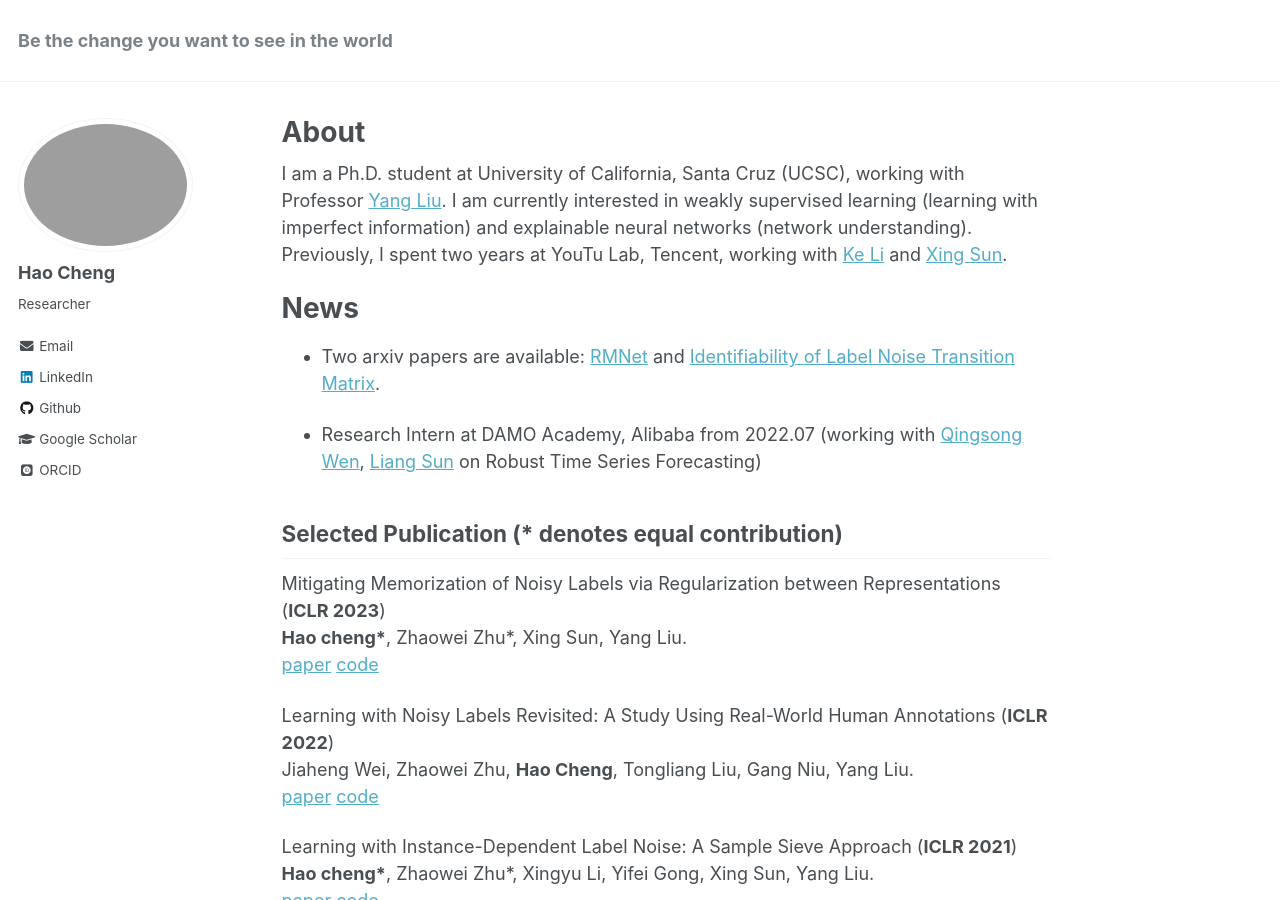
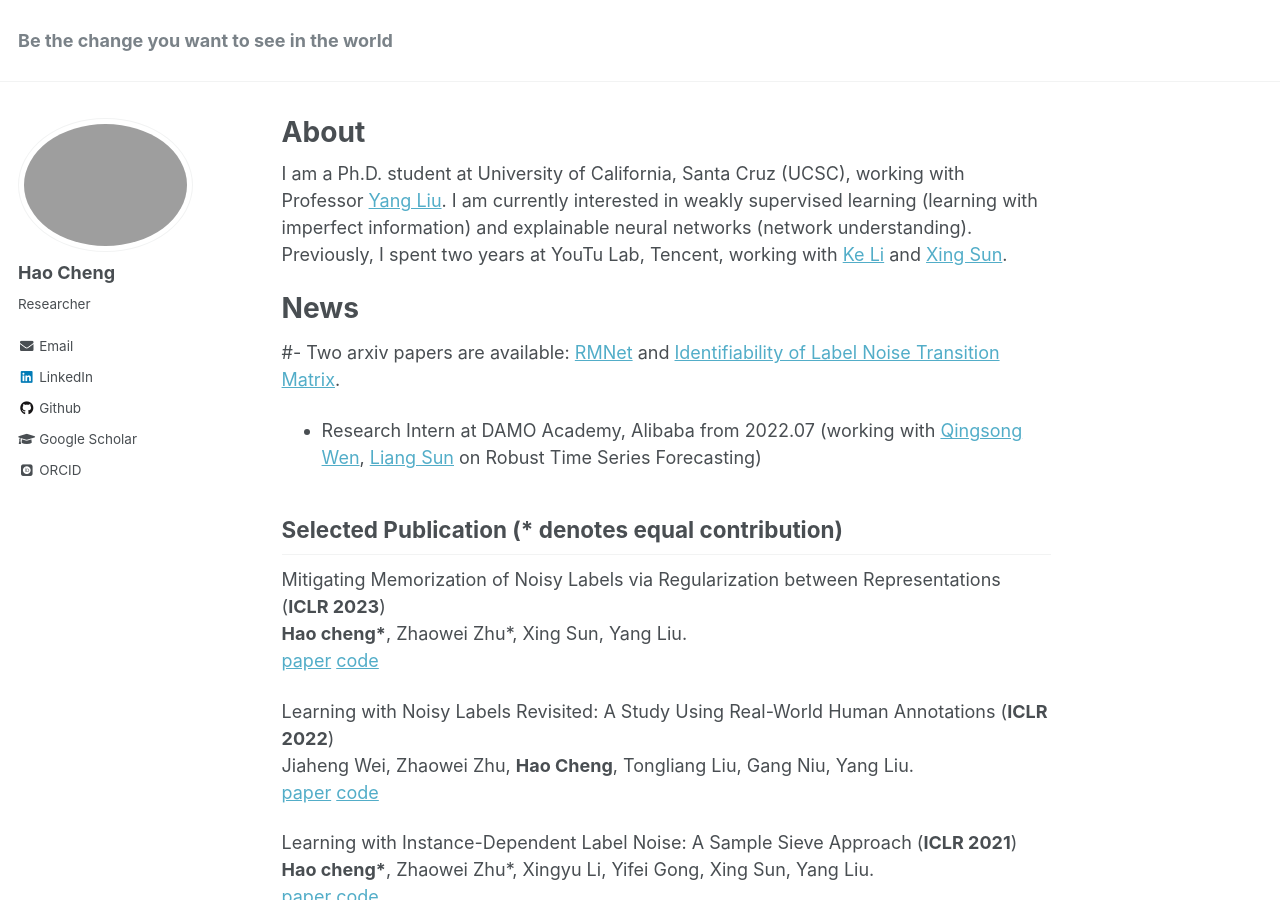
Before and after one commit to haochenglouis/haochenglouis.github.io, a Jekyll site: the page built from _pages/about.md, in a window 1280 px wide and 900 px high. Built offline with Jekyll 4.4.1, drawn with Linux system fonts in a browser that asks for light colours; some web fonts are replaced.

```diff
--- a/_pages/about.md
+++ b/_pages/about.md
@@ -14,7 +14,7 @@ Professor [Yang Liu](http://www.yliuu.com). I am currently interested in weakly
 
 News
 ======
-- Two arxiv papers are available: [RMNet](https://arxiv.org/abs/2111.00687) and [Identifiability of Label Noise Transition Matrix](https://arxiv.org/abs/2202.02016).
+#- Two arxiv papers are available: [RMNet](https://arxiv.org/abs/2111.00687) and [Identifiability of Label Noise Transition Matrix](https://arxiv.org/abs/2202.02016).
 
 - Research Intern at DAMO Academy, Alibaba from 2022.07 (working with [Qingsong Wen](https://sites.google.com/site/qingsongwen8/), [Liang Sun](https://scholar.google.com/citations?user=8JbrsgUAAAAJ&hl=en) on Robust Time Series Forecasting)
 
```
